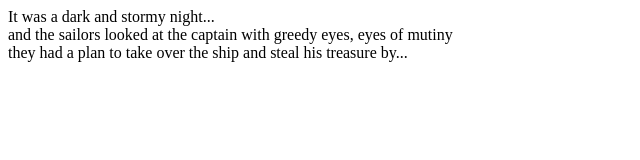
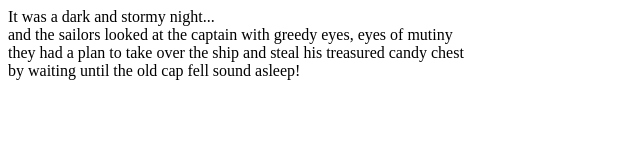
Before and after one commit to tlm293/fireside-story, a plain HTML site: page index.html in a window 1280 px wide. Shown: the whole page, without its empty margins (0-640 px from the left). Drawn offline with Linux system fonts and the light colour scheme.

Commit message:
added 4th line

```diff
--- a/index.html
+++ b/index.html
@@ -2,7 +2,8 @@
   <body>
     <p>It was a dark and stormy night...<br>
     and the sailors looked at the captain with greedy eyes, eyes of mutiny <br>
-    they had a plan to take over the ship and steal his treasure by...
+    they had a plan to take over the ship and steal his treasured candy chest <br>
+    by waiting until the old cap fell sound asleep!
 
 </p>
   </body>
```
